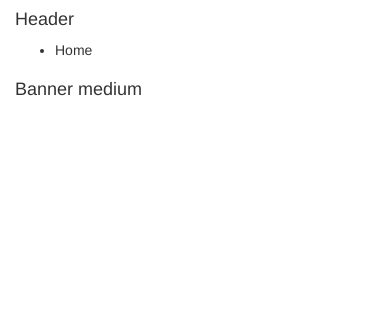
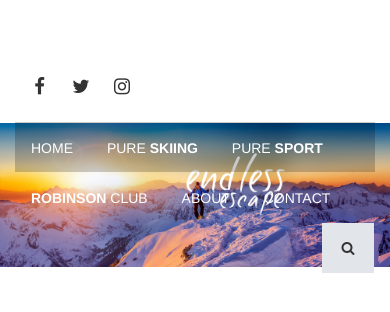
Before and after one commit to dewald-els/puretours.co.za, a CodeIgniter app: page /database/ in a window 390 px wide. Shown: the top 312 px of the page. Run offline with CodeIgniter, Linux system fonts and the light colour scheme; data comes from the database, SQL or seed files in the repository; style sheets or scripts are compiled from the project's sources; some libraries are stand-ins or nearby versions.

Commit message:
Nav module, Header module, Banner module
MODULES
- Nav public
- Header
- Banner

```diff
--- a/application/config/routes.php
+++ b/application/config/routes.php
@@ -70,12 +70,11 @@ $route['admin/pages']           = cms_route('pages/index');
 $route['admin/login']           = cms_route('login/index');
 $route['admin/users']           = cms_route('users/index');
 $route['admin/users/get_users'] = cms_route('users/get_users');
-$route['admin/users/(:num)'] = cms_route('users/edit_user/$1');
+$route['admin/users/(:num)']    = cms_route('users/edit_user/$1');
 // PAGES
 $route['admin/pages/get_pages'] = cms_route('pages/get_pages');
 $route['admin/pages/get-page-modules'] = cms_route('pages/get_page_modules');
-$route['admin/pages/(:num)'] = cms_route('pages/edit_page/$1');
-
+$route['admin/pages/(:num)']    = cms_route('pages/edit_page/$1');
 
 $route['404_override'] = '';
 $route['translate_uri_dashes'] = FALSE;
--- a/application/models/Module_m.php
+++ b/application/models/Module_m.php
@@ -23,6 +23,9 @@ class Module_m extends MY_Model
         $this->table_name = 'page_module';
         $this->primary_key = 'page_module_id';
         $page_module_links = $this->get();
+        if (count($page_module_links) == 0) {
+            return [];
+        }
 
         $module_ids = [];
         foreach ($page_module_links as $link) {
--- a/application/views/modules/banners/medium/index.php
+++ b/application/views/modules/banners/medium/index.php
@@ -1,9 +1,5 @@
-<div class="banner">
-    <div class="container">
-        <div class="row">
-            <div class="col-xs-12">
-                <h4>Banner medium</h4>
-            </div>
-        </div>
+<div id="mod-banner-med" class="banner">
+    <div class="text-center">
+        <img src="<?php echo base_url('assets/img/backgrounds/modules/banner-home.jpg'); ?>" alt="">
     </div>
 </div>
--- /dev/null
+++ b/application/views/modules/banners/medium/style.scss
@@ -0,0 +1,11 @@
+#mod-banner-med {
+  position: relative;
+  top: -150px;
+  z-index: 0;
+}
+#mod-banner-med {
+  img {
+    display: block;
+    max-width: 100%;
+  }
+}
--- a/application/views/modules/header/index.php
+++ b/application/views/modules/header/index.php
@@ -1,9 +1,44 @@
-<footer>
-    <div class="container">
-        <div class="row">
-            <div class="col-xs-12">
-                <h4>Header</h4>
+<div id="mod-header">
+    <header>
+        <div class="container">
+            <div class="row">
+                <div class="col-xs-12 col-sm-4">
+                    <img src="<?php echo base_url('assets/img/logos/pt-white-trsp-183x52.png'); ?>" alt="">
+                </div>
+                <div class="col-xs-12 col-sm-8 text-right">
+                    <div class="right">
+                        <div class="social-links">
+                            <a href="#facebook">
+                            <span class="fa-stack fa-lg">
+                                <i class="fa fa-circle fa-stack-2x"></i>
+                                <i class="fa fa-facebook fa-stack-1x fa-inverse"></i>
+                            </span>
+                            </a>
+                            <a href="#twitter">
+                            <span class="fa-stack fa-lg">
+                                <i class="fa fa-circle fa-stack-2x"></i>
+                                <i class="fa fa-twitter fa-stack-1x fa-inverse"></i>
+                            </span>
+                            </a>
+                            <a href="#instagram">
+                            <span class="fa-stack fa-lg">
+                                <i class="fa fa-circle fa-stack-2x"></i>
+                                <i class="fa fa-instagram fa-stack-1x fa-inverse"></i>
+                            </span>
+                            </a>
+                        </div>
+                        <div class="separator"></div>
+                        <div class="cta-call">
+                            <h4>BOOK NOW</h4>
+                            <a href="tel:0861123754"><b>0861</b> 123 754</a>
+                        </div>
+                        <div class="separator"></div>
+                        <div class="cta-newsletter">
+                            <a href="#newsletter">NEWSLETTER</a>
+                        </div>
+                    </div>
+                </div>
             </div>
         </div>
-    </div>
-</footer>
+    </header>
+</div>
--- /dev/null
+++ b/application/views/modules/header/style.scss
@@ -0,0 +1,38 @@
+#mod-header {
+  position: relative;
+  z-index: 5;
+}
+#mod-header {
+  header {
+    padding-top: 15px;
+    padding-bottom: 15px;
+    background: transparent;
+  }
+  header .right div,
+  header .right div h4,
+  header .right div a {
+    display: inline-block;
+    vertical-align: middle;
+    color: #FFF;
+  }
+  header .right div a .fa-inverse {
+    color: #333;
+  }
+  header .right .separator {
+    width: 1px;
+    background: #FFF;
+    height: 40px;
+    vertical-align: middle;
+    margin-left: 5px;
+    margin-right: 5px;
+  }
+  header .right .cta-call {
+    line-height: 1.25;
+    vertical-align: middle;
+    margin: 0;
+  }
+  header .right .cta-call h4 {
+    display: block;
+    margin: 0;
+  }
+}
--- a/application/views/modules/nav-public/index.php
+++ b/application/views/modules/nav-public/index.php
@@ -1,7 +1,23 @@
-<div class="container">
-    <nav>
-        <ul>
-            <li>Home</li>
-        </ul>
-    </nav>
+<div id="mod-nav" class="container">
+    <div class="row">
+        <div class="col-xs-12">
+            <div class="navbar">
+                <ul class="navbar-left">
+                    <li>HOME</li>
+                    <li>PURE <b>SKIING</b></li>
+                    <li>PURE <b>SPORT</b></li>
+                    <li><b>ROBINSON</b> CLUB</li>
+                    <li>ABOUT</li>
+                    <li>CONTACT</li>
+                </ul>
+                <ul class="navbar-right">
+                    <li>
+                        <i class="fa fa-search"></i>
+                    </li>
+                </ul>
+
+                <div class="clearfix"></div>
+            </div>
+        </div>
+    </div>
 </div>
--- /dev/null
+++ b/application/views/modules/nav-public/style.scss
@@ -0,0 +1,40 @@
+#mod-nav {
+  z-index: 5;
+  position: relative;
+}
+#mod-nav {
+  .navbar {
+    display: block;
+    height: 50px;
+    background: rgba(0,0,0, 0.20);
+  }
+
+  .navbar {
+    .navbar-left {
+      float: left;
+    }
+    .navbar-left,
+    .navbar-right {
+      list-style-type: none;
+      margin: 0;
+      padding: 0;
+    }
+    .navbar-left li,
+    .navbar-right li {
+      display: inline-block;
+      line-height: 50px;
+      color: #FFF;
+      text-align: center;
+      padding-left: 15px;
+      padding-right: 15px;
+    }
+    .navbar-right {
+      float: right;
+      background: #e2e6eb;
+    }
+    .navbar-right li {
+      width: 52px;
+      color: #333;
+    }
+  }
+}
--- a/assets/js/controllers/cms-edit-page-ctrl.js
+++ b/assets/js/controllers/cms-edit-page-ctrl.js
@@ -8,17 +8,20 @@ APP.controller('EditPageCtrl', ['$scope','$http','$location', function ($scope,
 
     $scope.EditPage = {
         page_id: url[url.length-1],
+        loadingModules: true,
         modules: [],
         getPageModules: function () {
             $http.post('/admin/pages/get-page-modules',{
                 page_id: $scope.EditPage.page_id
             }).then(function (resp) {
+                $scope.EditPage.loadingModules = false;
                 $scope.EditPage.modules = resp.data.data;
             }).catch(function (resp) {
-
+                $scope.EditPage.loadingModules = false;
             });
         }
     };
+
 
     console.log($scope.EditPage.page_id);
 
--- a/assets/scss/global.scss
+++ b/assets/scss/global.scss
@@ -58,3 +58,6 @@ header.header-large {
   font-weight: bold;
 }
 @import "../../application/views/modules/footer/style";
+@import "../../application/views/modules/header/style";
+@import "../../application/views/modules/nav-public/style";
+@import "../../application/views/modules/banners/medium/style";
```
Also changed, not shown: application/views/cms/pages/pages/edit-page.php (+15 -5 lines), application/views/modules/footer/index.php (+29 -1 lines), application/views/modules/footer/style.scss (+66 -3 lines), gulpfile.js (+97 -45 lines), assets/img/backgrounds/footer-gradient.png (added), assets/img/backgrounds/modules/banner-home.jpg (added).
